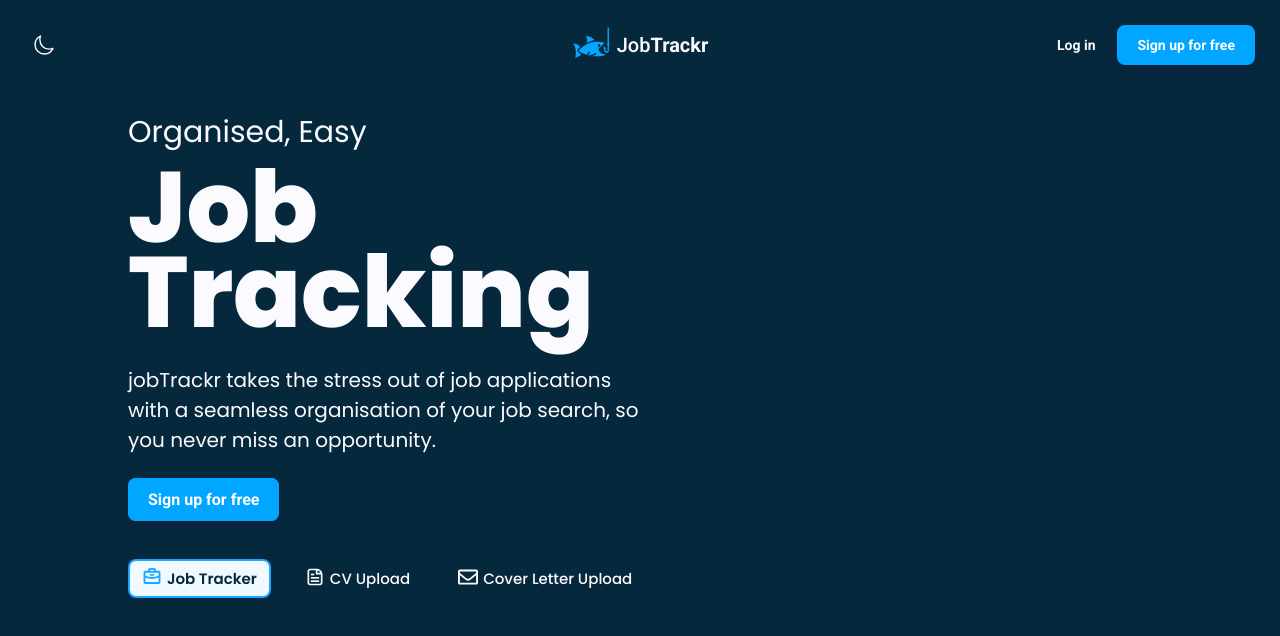
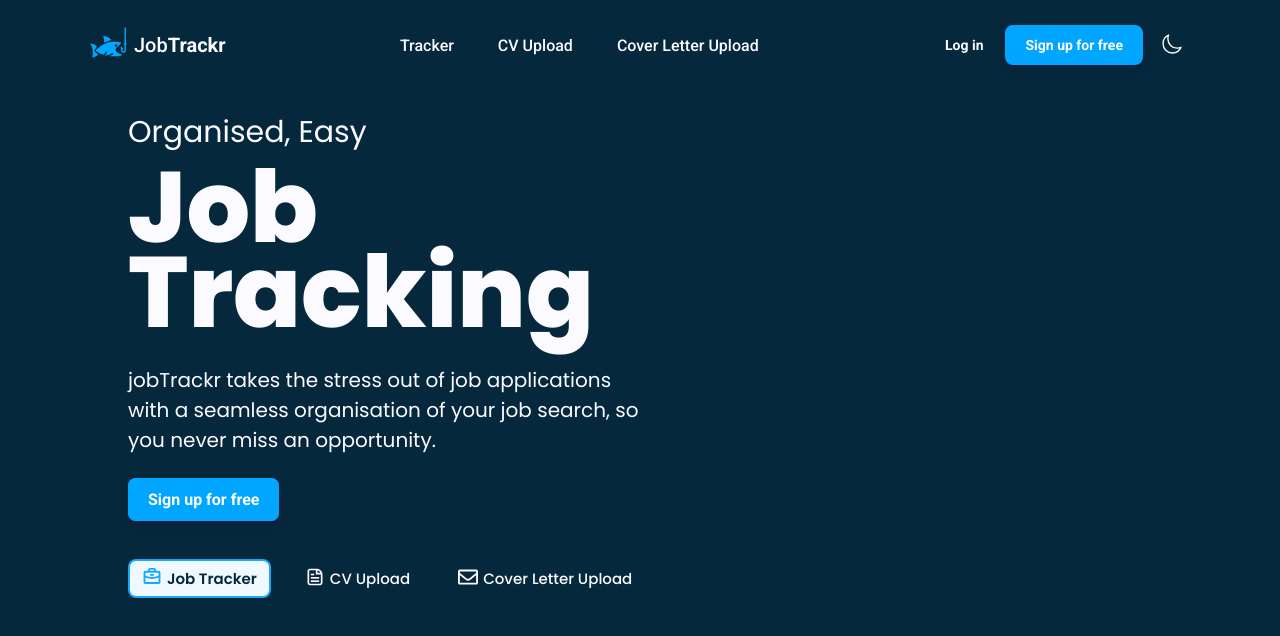
Before and after one commit to jloizel/jobtrackr, a Next.js app: page / in a window 1280 px wide. Shown: the top 636 px of the page. Built offline with nearby package versions, Linux system fonts and the light colour scheme; no server answers.

Commit message:
updating navbar and links

```diff
--- a/src/components/navbar/navbar.module.css
+++ b/src/components/navbar/navbar.module.css
@@ -5,28 +5,12 @@
   justify-content: space-between;
   padding: 25px;
   justify-self: center;
-  width: 100%;
+  width: 90%;
   /* position: fixed; */
 
   @media (min-width: 768px) and (max-width: 1023px) {
     padding: 80px;
   }
-}
-
-.toggleContainer, .rightContainer {
-  width: 25%;
-  display: flex;
-}
-
-.toggleContainer {
-  justify-content: flex-start;
-}
-
-.rightContainer {
-  justify-content: flex-end;
-  flex-direction: row;
-  align-items: center;
-  gap: 20px;
 }
 
 .title {
@@ -61,3 +45,42 @@
 .text span:last-child {
   font-weight: 700;
 }
+
+.linkContainer {
+  display: flex;
+  flex-direction: row;
+  align-items: center;
+  justify-content: center;
+  gap: 20px;
+}
+
+.link {
+  color: var(--foreground-color);
+  transition: all 0.2s ease-in;
+  padding: 6px 12px;
+  border-radius: 8px;
+  width: max-content;
+  text-wrap: nowrap;
+  font-weight: 500;
+  font-size: 20px;
+  cursor: pointer;
+
+  @media (min-width: 768px) {
+    font-size: 16px;
+  }
+}
+
+.link:hover {
+  background-color: var(--button-bg-color);
+}
+
+.rightContainer {
+  display: flex;
+  flex-direction: row;
+  gap: 10px;
+}
+
+.toggleContainer {
+  display: flex;
+  justify-content: flex-start;
+}
--- a/src/components/navbar/navbar.tsx
+++ b/src/components/navbar/navbar.tsx
@@ -9,13 +9,16 @@ import Link from "next/link";
 
 const Navbar = () => {
 
-  const { status } = useSession();
+  const { data: session } = useSession();
+
+  const links = [
+    { name: 'Tracker', path: session ? '/mytracker' : '/product/tracker' },
+    { name: 'CV Upload', path: session ? '/mycv' : '/product/cv-upload' },
+    { name: 'Cover Letter Upload', path: session ? '/mycoverletter' : '/product/cover-letter-upload' },
+  ];
 
   return (
     <div className={styles.navbar}>
-      <div className={styles.toggleContainer}>
-        <ThemeToggle/>
-      </div>
       <Link className={styles.title} href={"/"}>
         <GiFishing className={styles.icon}/>
         <div className={styles.text}>
@@ -23,13 +26,18 @@ const Navbar = () => {
           <span>Trackr</span>
         </div>
       </Link>
+      <div className={styles.linkContainer}>
+        {links.map((link) => (
+          <div key={link.name}>
+            <Link href={link.path} className={styles.link}>
+              {link.name}
+            </Link>
+          </div>
+        ))}
+      </div>
       <div className={styles.rightContainer}>
-      {status === "authenticated" && (
-        <Link href="/tracker">
-          Tracker
-        </Link>
-      )}
         <Authentication/>
+        <ThemeToggle/>
       </div>
     </div>
  );
```
Also changed, not shown: src/app/mytracker/page.tsx (added, +138 -0 lines), src/app/tracker/page.tsx (deleted, +0 -180 lines), src/app/mycoverletter/page.tsx (added), src/app/mycv/page.tsx (added), src/app/mytracker/tracker.module.css (renamed from src/app/tracker/tracker.module.css), src/app/product/cover-letter-upload/page.tsx (added), src/app/product/cv-upload/page.tsx (added), src/app/product/tracker/page.tsx (added).
